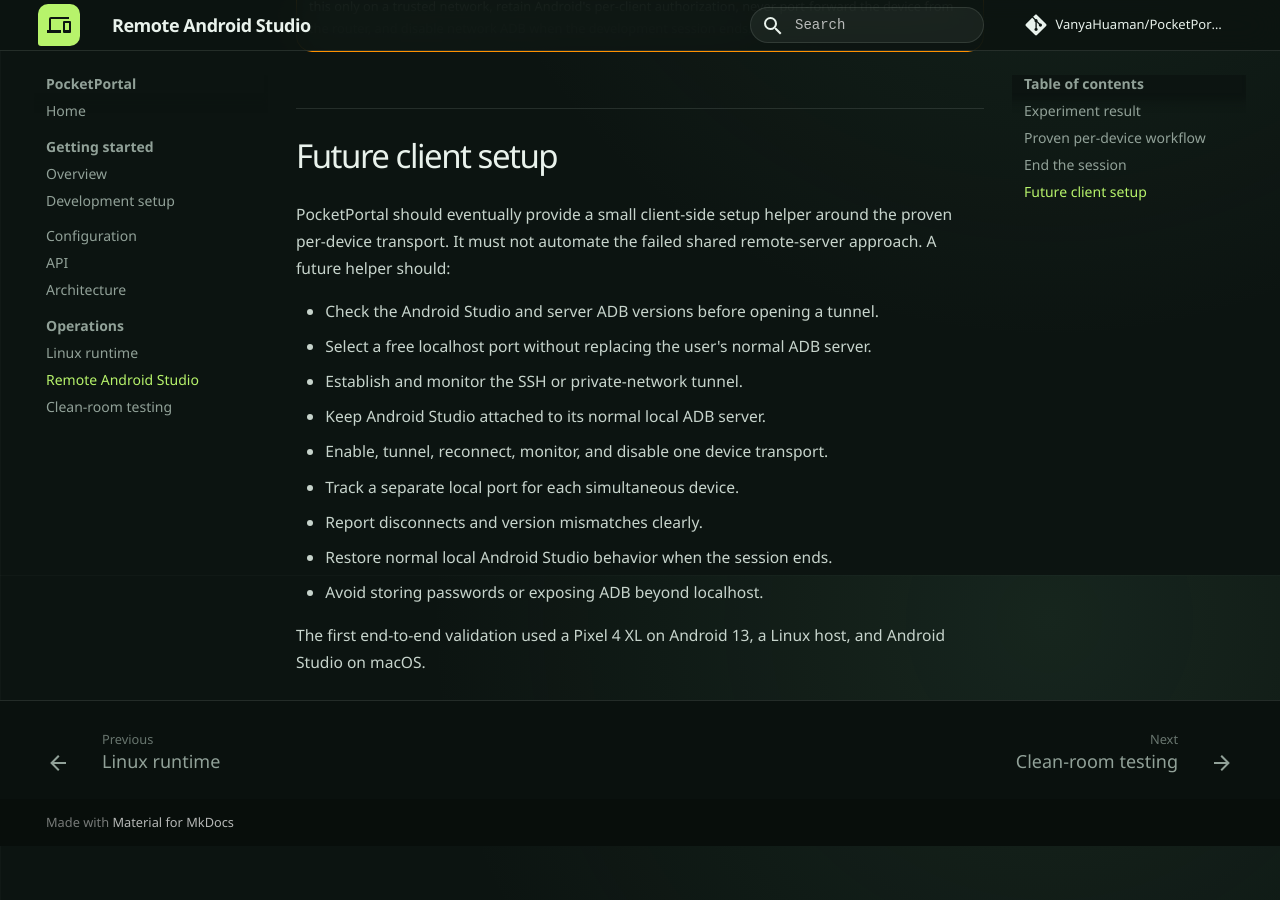
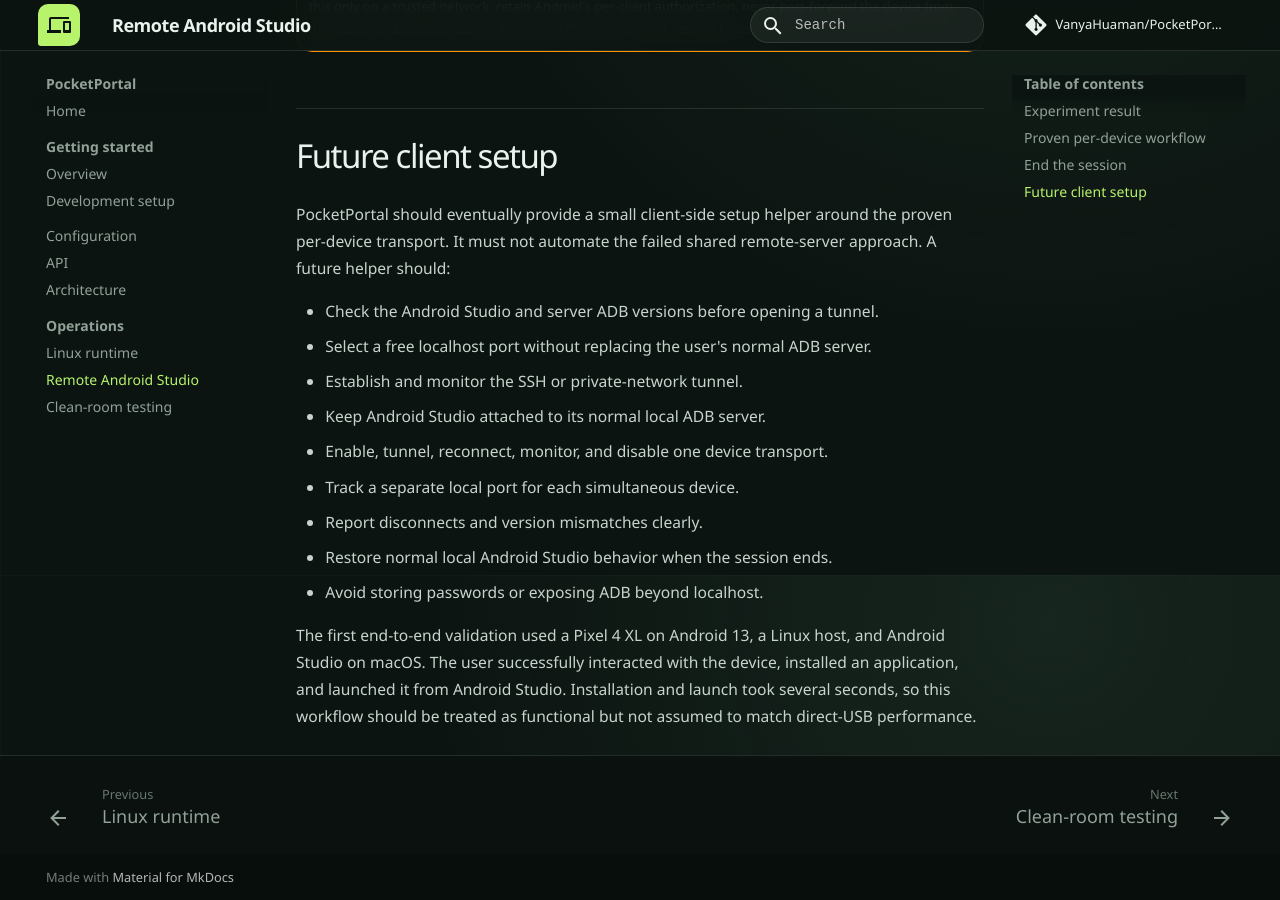
Before and after one commit to VanyaHuaman/PocketPortal, an MkDocs documentation site: the page built from docs/operations/android-studio-remote.md, in a window 1280 px wide and 900 px high, scrolled down 2125 px. Built offline with MkDocs 1.6.1 and Material for MkDocs 9.7.7, drawn with Linux system fonts in a browser that asks for light colours; comment, search, counter and statistics services are not loaded; before the commit the page ends 2971 px from its top, so only the background shows below that.

Commit message:
Record remote Android Studio validation

```diff
--- a/docs/operations/android-studio-remote.md
+++ b/docs/operations/android-studio-remote.md
@@ -102,4 +102,7 @@
 - Avoid storing passwords or exposing ADB beyond localhost.
 
 The first end-to-end validation used a Pixel 4 XL on Android 13, a Linux host,
-and Android Studio on macOS.
+and Android Studio on macOS. The user successfully interacted with the device,
+installed an application, and launched it from Android Studio. Installation and
+launch took several seconds, so this workflow should be treated as functional
+but not assumed to match direct-USB performance.
```
Also changed, not shown: AI_HANDOFF.md (+1 -0 lines), PocketPortal-Plan.md (+1 -0 lines).
